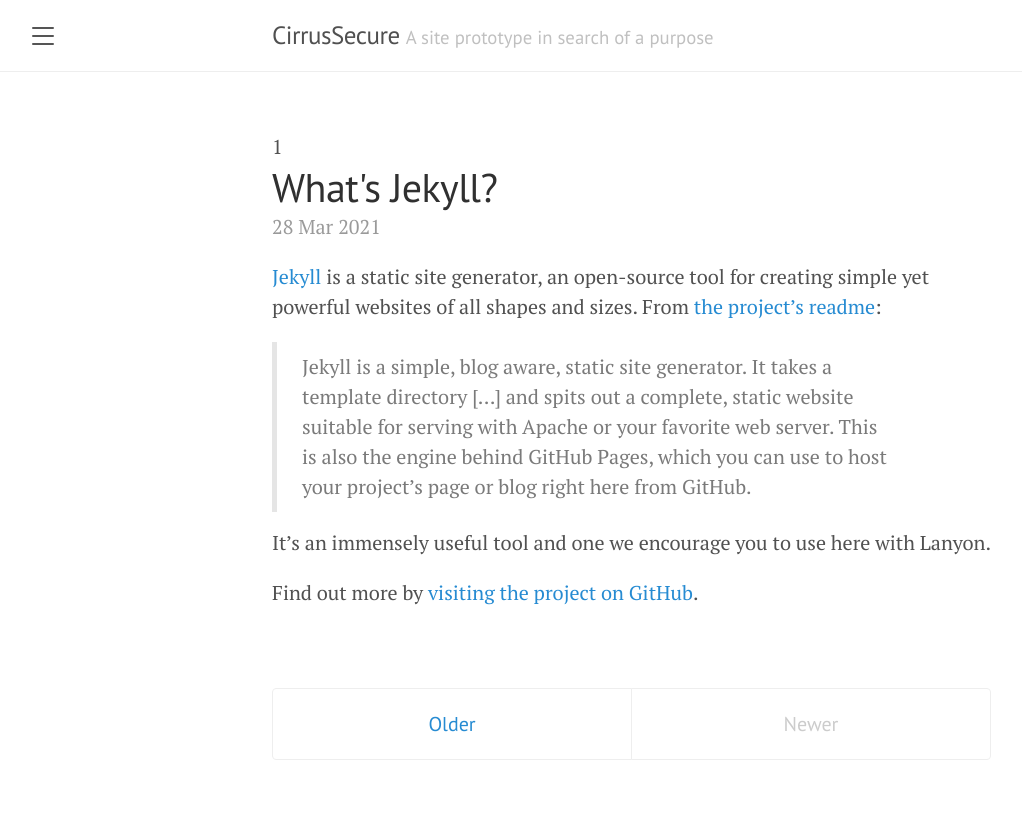
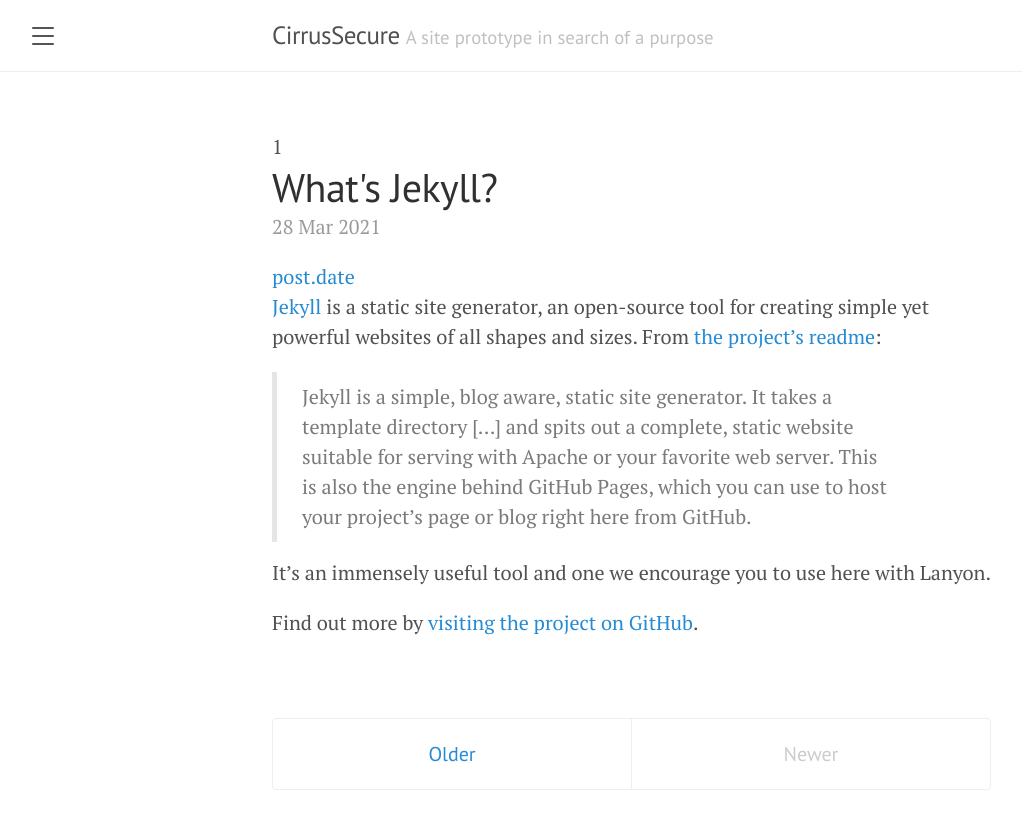
Before and after one commit to cirrussecure/lanyon-archive, a Jekyll site: the page built from index.html, in a window 1280 px wide. Shown: the top 829 px of the page, without its empty margins (8-1030 px from the left). Built offline with Jekyll 4.4.1, drawn with Linux system fonts in a browser that asks for light colours; the list of posts is cut into pages by our own code.

Commit message:
Update index.html

```diff
--- a/index.html
+++ b/index.html
@@ -12,7 +12,8 @@
         {{ post.title }}
     </h1>
     <span class="post-date">{{ post.date | date_to_string }}</span>
-      {% if post.title == About me %}
+      <a href="{{ post.date }}">post.date</a>
+      {% if post.date == "2021-01-29" %}
         {{ post.content }}
         {% break %}
      {% else %}
@@ -42,7 +43,9 @@
 </div>
 
 {% comment %}
+28 Mar 2021
     <!--
+      <a href="{{ post.date }}">post.date</a>
       <a href="{{ post.url }}">post.url</a>
       <a href="{{ post.url | absolute_url }}">post.url | absolute_url</a>
     -->
```
